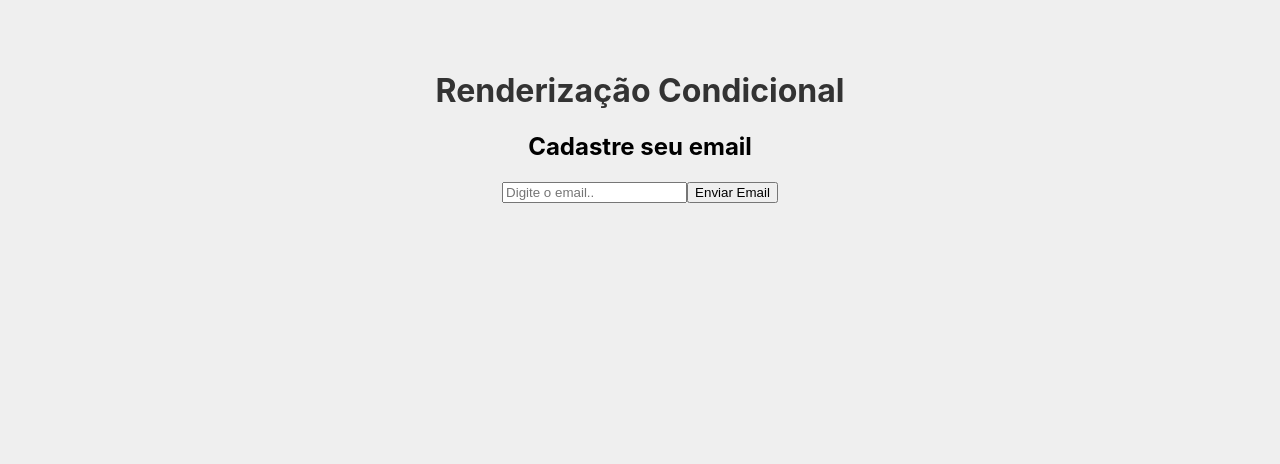
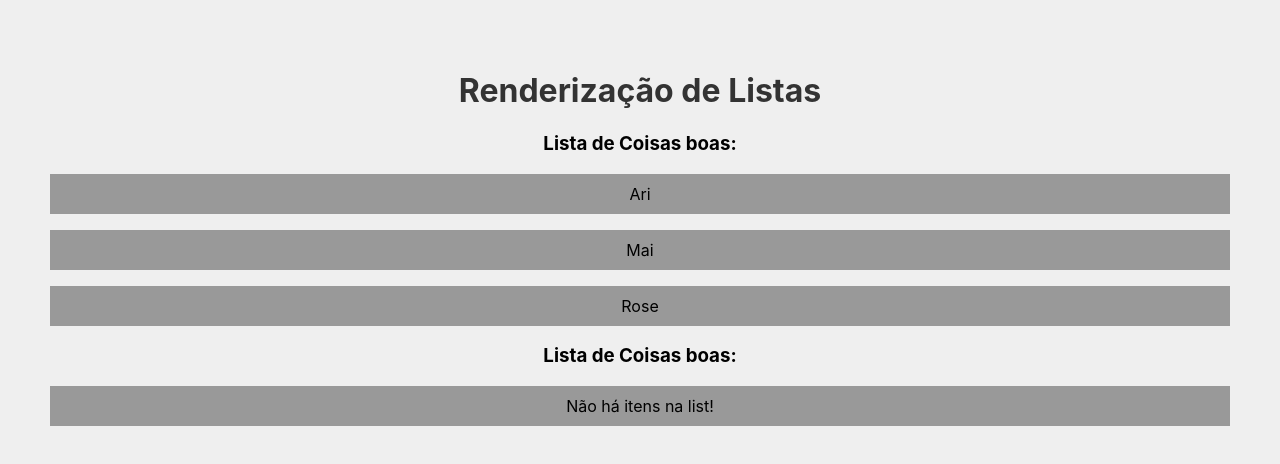
Before and after one commit to Aristiklever-R-Sousa/LearningReact, a React (Create React App) app: page / in a window 1280 px wide. Shown: the top 464 px of the page. Built offline with nearby package versions, Linux system fonts and the light colour scheme.

Commit message:
Rederizando components através de listas.

```diff
--- a/src/components/App/App.js
+++ b/src/components/App/App.js
@@ -1,18 +1,14 @@
+import OutraList from '../OutraList';
 import './App.css';
-import Evento from '../Evento';
-import Form from '../Form';
-import Condicional from '../Condicional';
 
 function App() {
-  // const name = "Aristiklever";
+  const list = ["Ari", "Mai", "Rose"];
 
   return (
     <div className="App">
-      <h1>Renderização Condicional</h1>
-      <Condicional />
-      {/* <Evento number={1}/> */}
-      {/* <Evento number={2}/> */}
-      {/* <Form /> */}
+      <h1>Renderização de Listas</h1>
+      <OutraList itens={list} />
+      <OutraList itens={[]} />
     </div>
   );
 }
--- /dev/null
+++ b/src/components/OutraList.js
@@ -0,0 +1,18 @@
+function OutraList( {itens} ) {
+    return (
+        <>
+        <h3>Lista de Coisas boas:</h3>
+        {
+            itens.length > 0 ? (
+                itens.map(
+                    (item, index) => <p key={index}> {item} </p>
+                )
+            ) : (
+                <p>Não há itens na list!</p>
+            )
+        }
+        </>
+    );
+}
+
+export default OutraList;
```
